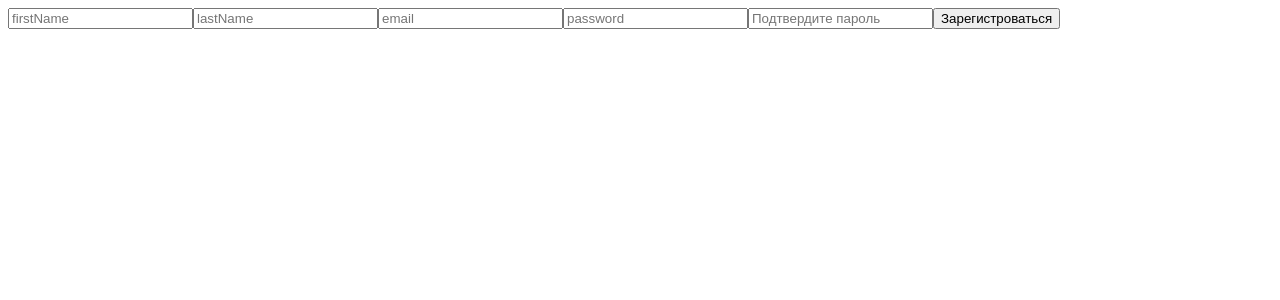
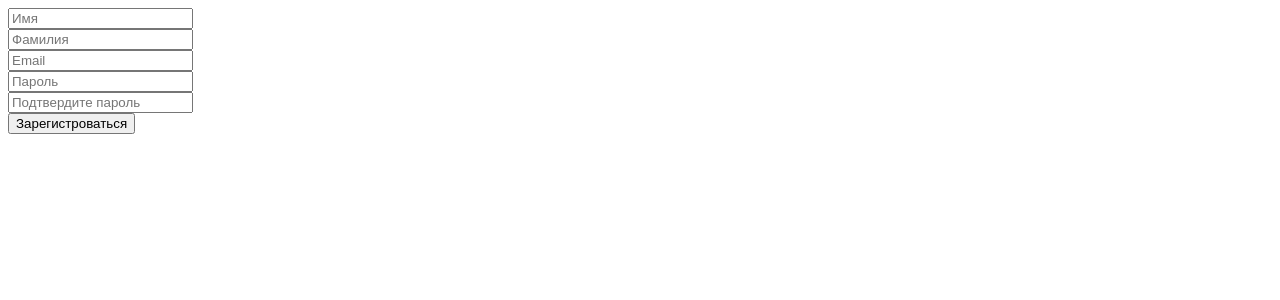
Before and after one commit to FINIKKKK/nuxt-itl, a Nuxt app: page /register in a window 1280 px wide. Shown: the top 300 px of the page. Built offline with nearby package versions, Linux system fonts and the light colour scheme.

Commit message:
composition api, errorMessages

```diff
--- a/pages/index.vue
+++ b/pages/index.vue
@@ -1,5 +1,6 @@
-<template lang="">
-  <div>Home</div>
+<template>
+  <div>Главная</div>
+  <header>
     <nav>
       <ul>
         <li>
@@ -10,15 +11,10 @@
         </li>
       </ul>
     </nav>
+    <p>Пользователь вошел</p>
+  </header>
 </template>
 
-<script>
-export default {
-  data() {
-    return {};
-  },
-  methods: {},
-};
-</script>
+<script setup></script>
 
 <style lang=""></style>
--- a/pages/login.vue
+++ b/pages/login.vue
@@ -1,39 +1,36 @@
 <template lang="">
   <div>
     <form @submit.prevent="onSubmit">
-      <input type="text" placeholder="email" v-model="email" />
-      <input type="text" placeholder="password" v-model="password" />
+      <span v-if="error">{{ error }}</span>
+      <input type="text" placeholder="Email" v-model="email" />
+      <input type="text" placeholder="Пароль" v-model="password" />
       <button type="submit">Войти</button>
     </form>
   </div>
 </template>
 
-<script>
+<script setup>
 import { Api } from "~/api";
+import { ref } from "vue";
+import { useRouter } from "vue-router";
 
-export default {
-  data() {
-    return {
-      email: "",
-      password: "",
-    };
-  },
-  methods: {
-    async onSubmit() {
+const email = ref("");
+const password = ref("");
+const error = ref("");
+const router = useRouter();
+
+const onSubmit = async () => {
   try {
     const dto = {
-          email: this.email,
-          password: this.password,
+      email: email.value,
+      password: password.value,
     };
     const data = await Api().auth.login(dto);
     console.log(data);
-        this.$route.push('/');
+    router.push("/");
   } catch (err) {
-        console.warn(err);
-        alert("Ошибка при авторизации");
+    error.value = err.response.data.main_message;
   }
-    },
-  },
 };
 </script>
 
--- a/pages/register.vue
+++ b/pages/register.vue
@@ -1,48 +1,58 @@
-<template lang="">
+<template>
   <div>
     <form @submit.prevent="onSubmit">
-      <input type="text" placeholder="firstName" v-model="firstName" />
-      <input type="text" placeholder="lastName" v-model="lastName" />
-      <input type="text" placeholder="email" v-model="email" />
-      <input type="text" placeholder="password" v-model="password" />
-      <input type="text" placeholder="Подтвердите пароль" v-model="password2" />
+      <input type="text" placeholder="Имя" v-model="firstName" />
+      <span v-if="errors.firstName">{{ errors.firstName[0] }}</span>
+      <input type="text" placeholder="Фамилия" v-model="lastName" />
+      <span v-if="errors.lastName">{{ errors.lastName[0] }}</span>
+      <input type="text" placeholder="Email" v-model="email" />
+      <span v-if="errors.email">{{ errors.email[0] }}</span>
+      <input type="text" placeholder="Пароль" v-model="password" />
+      <span v-if="errors.password">{{ errors.password[0] }}</span>
+      <input
+        type="text"
+        placeholder="Подтвердите пароль"
+        v-model="passwordConfirmed"
+      />
       <button type="submit">Зарегистроваться</button>
     </form>
   </div>
 </template>
 
-<script>
+<script setup>
 import { Api } from "~/api";
+import { ref } from "vue";
+import { useRouter } from "vue-router";
 
-export default {
-  data() {
-    return {
-      firstName: "",
-      lastName: "",
-      email: "",
-      password: "",
-      password2: "",
-    };
-  },
-  methods: {
-    async onSubmit() {
+const firstName = ref("");
+const lastName = ref("");
+const email = ref("");
+const password = ref("");
+const passwordConfirmed = ref("");
+const errors = ref([]);
+const router = useRouter();
+
+const onSubmit = async () => {
   try {
     const dto = {
-          firstName: this.firstName,
-          lastName: this.lastName,
-          email: this.email,
-          password: this.password,
+      firstName: firstName.value,
+      lastName: lastName.value,
+      email: email.value,
+      password: password.value,
+      password_confirmation: passwordConfirmed.value,
     };
     const data = await Api().auth.register(dto);
     console.log(data);
-        this.$router.push("/");
+    router.push("/");
   } catch (err) {
+    errors.value = err.response.data.message;
     console.warn(err);
-        alert("Ошибка при регистрации");
   }
-    },
-  },
 };
 </script>
 
-<style lang=""></style>
+<style lang="scss">
+input {
+  display: block;
+}
+</style>
```
Lines whose indentation alone changed are shown as unchanged.
